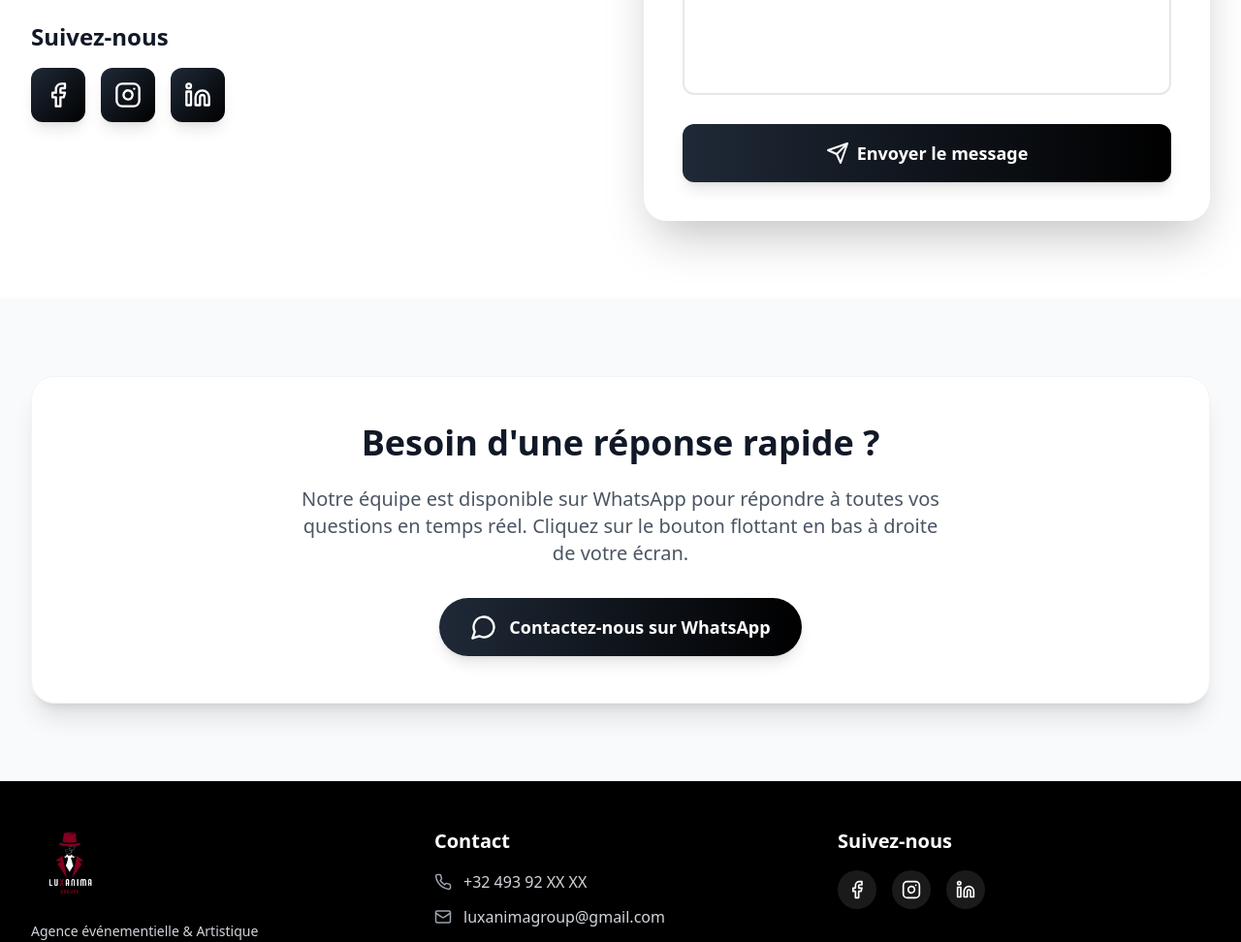
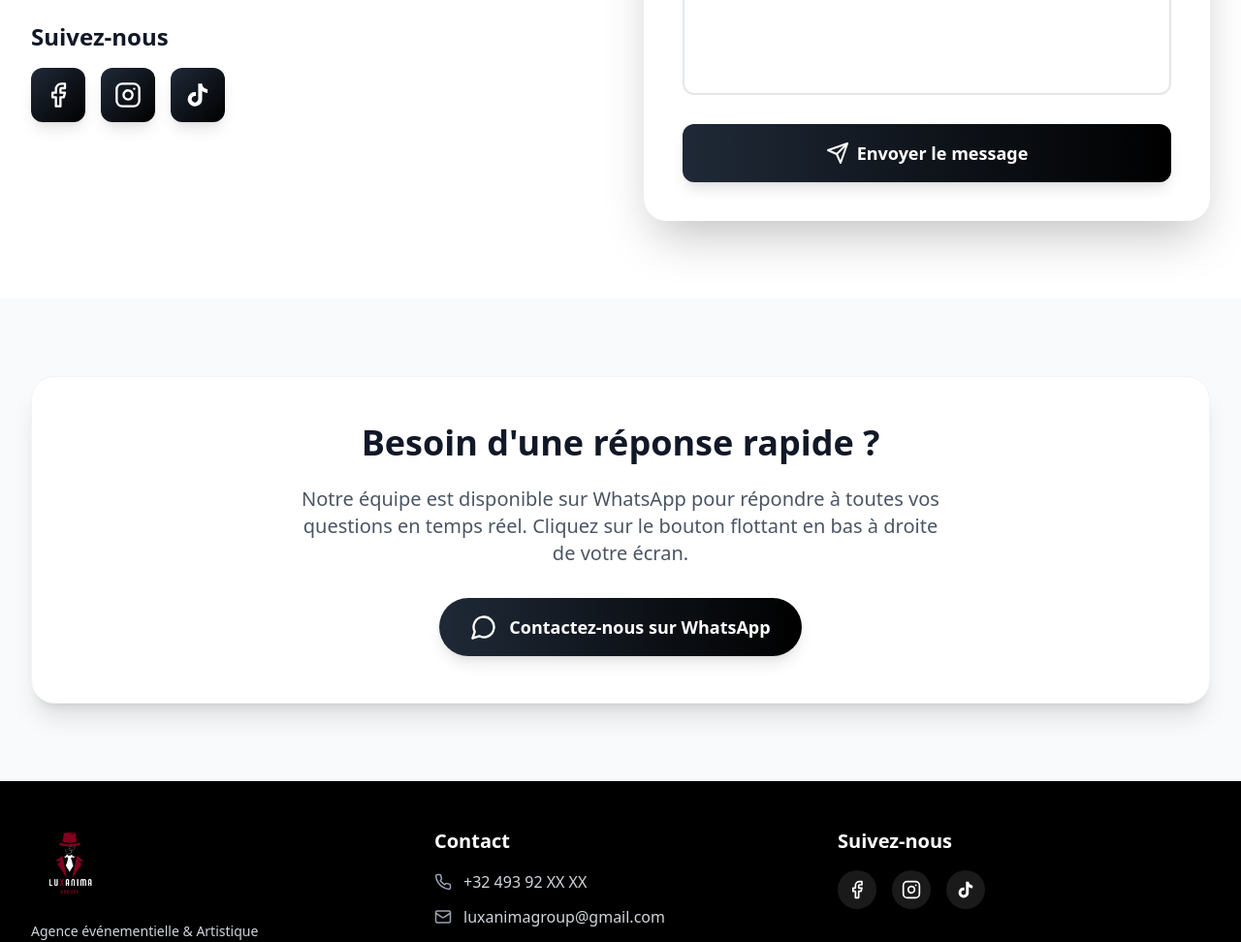
Before and after one commit to mctaylormac/luxima-main, a React (Vite) app: page /contact in a window 1280 px wide. Shown: the part 1266-2238 px from the top of the page at 97% size. Built offline with nearby package versions, Linux system fonts and the light colour scheme.

Commit message:
feat: remplacer icone LinkedIn par TikTok dans Footer et Contact

```diff
--- a/src/components/Footer.tsx
+++ b/src/components/Footer.tsx
@@ -1,4 +1,4 @@
-import { Facebook, Instagram, Linkedin, Mail, MapPin, Phone } from 'lucide-react';
+import { Facebook, Instagram, Mail, MapPin, Phone } from 'lucide-react';
 
 export default function Footer() {
   return (
@@ -48,24 +48,37 @@ export default function Footer() {
             <h3 className="text-xl font-bold mb-4 text-white">Suivez-nous</h3>
             <div className="flex gap-4">
               <a
-                href="#"
+                href="https://www.facebook.com/share/19Mj6N61Nq/?mibextid=wwXIfr"
+                target="_blank"
+                rel="noopener noreferrer"
+                aria-label="Facebook"
                 className="w-10 h-10 rounded-full bg-white/10 hover:bg-white/20 flex items-center justify-center transition-all hover:scale-110"
               >
                 <Facebook size={20} />
               </a>
               <a
-                href="https://www.instagram.com/m.y_creation_design?igsh=b2l3c3J6ZTl0a2pz&utm_source=qr"
+                href="https://www.instagram.com/luxanima_groupe?stkn=d2xtMXExdGt4eXNp&utm_source=qr"
                 target="_blank"
                 rel="noopener noreferrer"
+                aria-label="Instagram"
                 className="w-10 h-10 rounded-full bg-white/10 hover:bg-white/20 flex items-center justify-center transition-all hover:scale-110"
               >
                 <Instagram size={20} />
               </a>
               <a
-                href="#"
+                href=""
+                target="_blank"
+                rel="noopener noreferrer"
+                aria-label="TikTok"
                 className="w-10 h-10 rounded-full bg-white/10 hover:bg-white/20 flex items-center justify-center transition-all hover:scale-110"
               >
-                <Linkedin size={20} />
+                <svg
+                  className="w-5 h-5 fill-current"
+                  viewBox="0 0 24 24"
+                  aria-hidden="true"
+                >
+                  <path d="M19.59 6.69a4.83 4.83 0 0 1-3.77-4.25V2h-3.45v13.67a2.89 2.89 0 0 1-5.2 1.74 2.89 2.89 0 0 1 2.31-4.64 2.93 2.93 0 0 1 .88.13V9.4a6.84 6.84 0 0 0-1-.05A6.33 6.33 0 0 0 5 20.1a6.34 6.34 0 0 0 10.86-4.43v-7a8.16 8.16 0 0 0 4.77 1.52v-3.4a4.85 4.85 0 0 1-1.04-.1z" />
+                </svg>
               </a>
             </div>
           </div>
--- a/src/pages/Contact.tsx
+++ b/src/pages/Contact.tsx
@@ -1,4 +1,4 @@
-import { Mail, Phone, MapPin, Facebook, Instagram, Linkedin, MessageCircle, Send } from 'lucide-react';
+import { Mail, Phone, MapPin, Facebook, Instagram, MessageCircle, Send } from 'lucide-react';
 import { useState } from 'react';
 
 export default function Contact() {
@@ -101,14 +101,16 @@ export default function Contact() {
                 <h3 className="text-2xl font-bold text-gray-900 mb-4">Suivez-nous</h3>
                 <div className="flex gap-4">
                   <a
-                    href="#"
+                    href="https://www.facebook.com/share/19Mj6N61Nq/?mibextid=wwXIfr"
+                    target="_blank"
+                    rel="noopener noreferrer"
                     aria-label="Facebook LuxAnima"
                     className="w-14 h-14 bg-gradient-to-br from-gray-800 to-black rounded-xl flex items-center justify-center hover:scale-110 transition-all shadow-lg"
                   >
                     <Facebook size={28} className="text-white" />
                   </a>
                   <a
-                    href="https://www.instagram.com/m.y_creation_design?igsh=b2l3c3J6ZTl0a2pz&utm_source=qr"
+                    href="https://www.instagram.com/luxanima_groupe?stkn=d2xtMXExdGt4eXNp&utm_source=qr"
                     target="_blank"
                     rel="noopener noreferrer"
                     aria-label="Instagram LuxAnima"
@@ -117,11 +119,19 @@ export default function Contact() {
                     <Instagram size={28} className="text-white" />
                   </a>
                   <a
-                    href="#"
-                    aria-label="LinkedIn LuxAnima"
-                    className="w-14 h-14 bg-gradient-to-br from-gray-800 to-black rounded-xl flex items-center justify-center hover:scale-110 transition-all shadow-lg"
+                    href=""
+                    target="_blank"
+                    rel="noopener noreferrer"
+                    aria-label="TikTok LuxAnima"
+                    className="w-14 h-14 bg-gradient-to-br from-gray-800 to-black rounded-xl flex items-center justify-center hover:scale-110 transition-all shadow-lg text-white"
                   >
-                    <Linkedin size={28} className="text-white" />
+                    <svg
+                      className="w-7 h-7 fill-current"
+                      viewBox="0 0 24 24"
+                      aria-hidden="true"
+                    >
+                      <path d="M19.59 6.69a4.83 4.83 0 0 1-3.77-4.25V2h-3.45v13.67a2.89 2.89 0 0 1-5.2 1.74 2.89 2.89 0 0 1 2.31-4.64 2.93 2.93 0 0 1 .88.13V9.4a6.84 6.84 0 0 0-1-.05A6.33 6.33 0 0 0 5 20.1a6.34 6.34 0 0 0 10.86-4.43v-7a8.16 8.16 0 0 0 4.77 1.52v-3.4a4.85 4.85 0 0 1-1.04-.1z" />
+                    </svg>
                   </a>
                 </div>
               </div>
```
